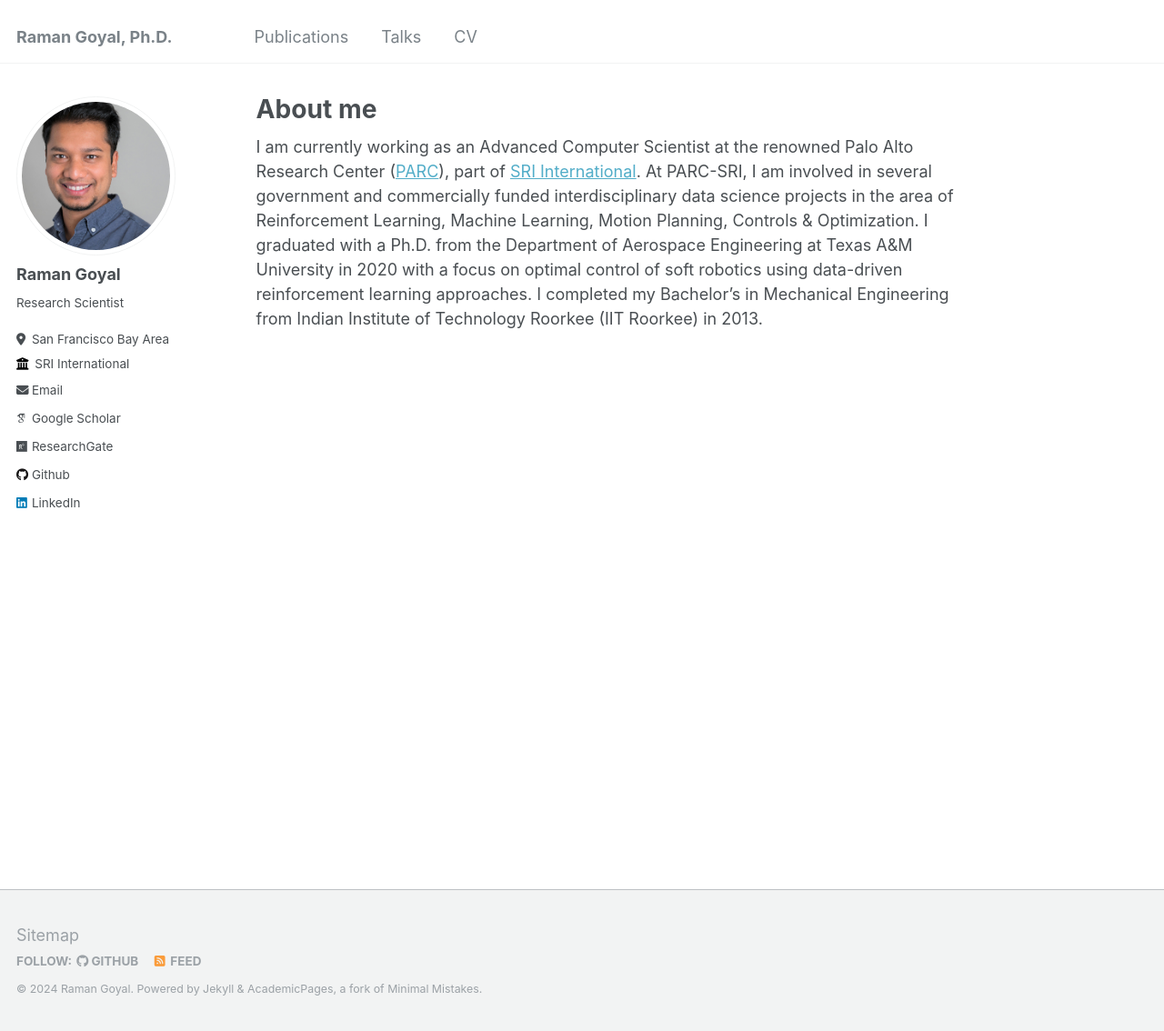
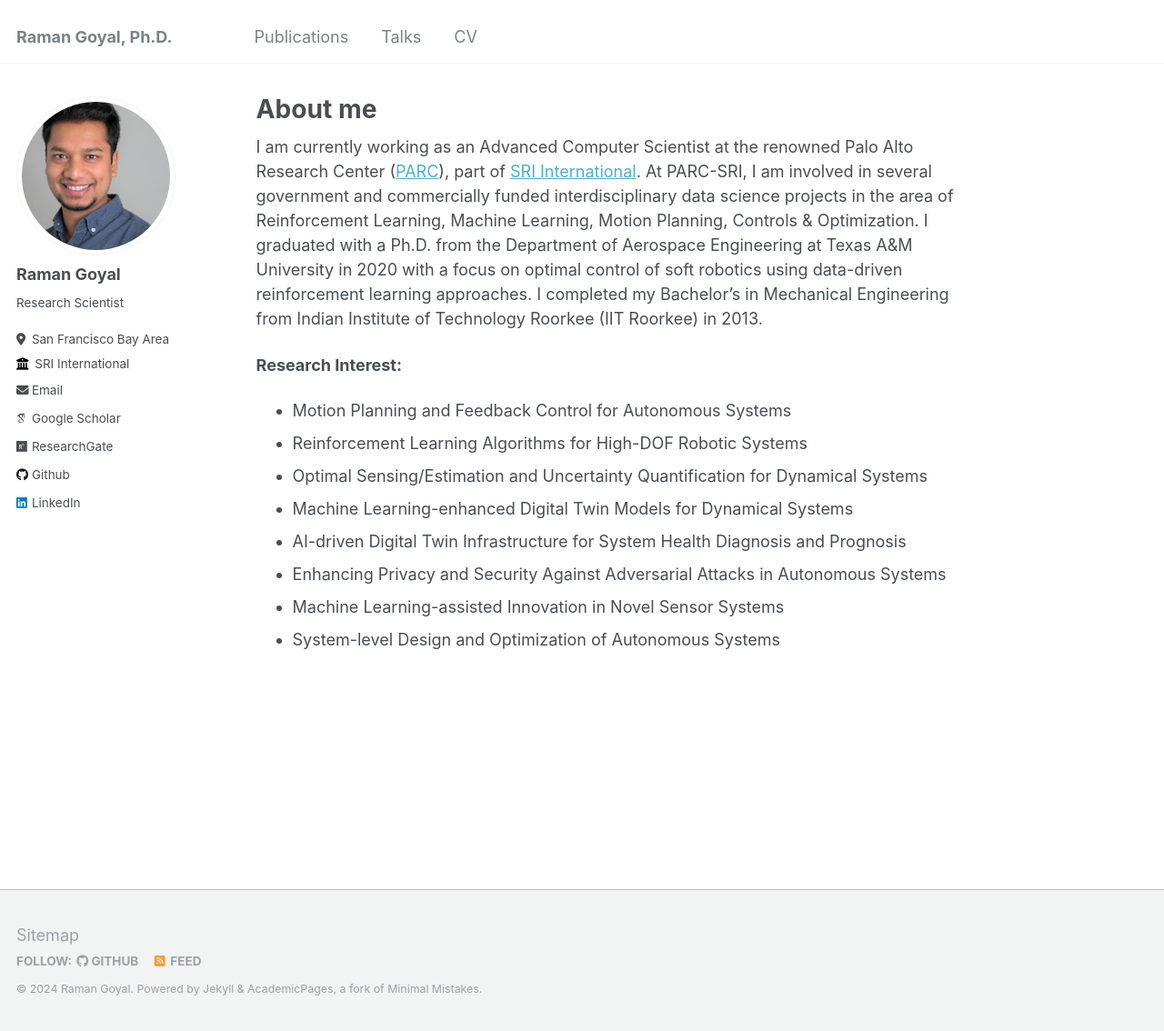
Before and after one commit to ramaniitrgoyal92/ramaniitrgoyal92.github.io, a Jekyll site: the page built from _pages/about.md, in a window 1280 px wide and 1134 px high. Shown: the whole window at 91% size. Built offline with Jekyll 4.4.1, drawn with Linux system fonts in a browser that asks for light colours; some web fonts are replaced.

Commit message:
updated profile

```diff
--- a/_pages/about.md
+++ b/_pages/about.md
@@ -9,14 +9,18 @@ redirect_from:
 
 I am currently working as an Advanced Computer Scientist at the renowned Palo Alto Research Center ([PARC](https://www.parc.com/)), part of [SRI International](https://www.sri.com/). At PARC-SRI, I am involved in several government and commercially funded interdisciplinary data science projects in the area of Reinforcement Learning, Machine Learning, Motion Planning, Controls & Optimization. I graduated with a Ph.D. from the Department of Aerospace Engineering at Texas A&M University in 2020 with a focus on optimal control of soft robotics using data-driven reinforcement learning approaches. I completed my Bachelor’s in Mechanical Engineering from Indian Institute of Technology Roorkee (IIT Roorkee) in 2013.
 
-<!-- **Research Interest:**
-* AI-driven Digital Twin Infrastructure for Environmental and Social Applications
-* Multimodal Machine Learning for Medical Image Analysis
-* Graph Neural Networks and Explainability in Scientific Applications
-* Machine Learning-assisted Design of Interactive Visual Analytics
-* In situ Data Analysis of Large-Scale Scientific Simulations
-* Distribution-based Probabilistic Feature Extraction & Visualization
-* Multivariate and Ensemble Data Analysis & Visualization -->
+**Research Interest:**
+* Motion Planning and Feedback Control for Autonomous Systems
+* Reinforcement Learning Algorithms for High-DOF Robotic Systems
+* Optimal Sensing/Estimation and Uncertainty Quantification for Dynamical Systems
+* Machine Learning-enhanced Digital Twin Models for Dynamical Systems
+* AI-driven Digital Twin Infrastructure for System Health Diagnosis and Prognosis
+* Enhancing Privacy and Security Against Adversarial Attacks in Autonomous Systems
+* Machine Learning-assisted Innovation in Novel Sensor Systems
+* System-level Design and Optimization of Autonomous Systems
+
+
+
 
 <!-- Relevant Research Project Leadership -->
 
```
